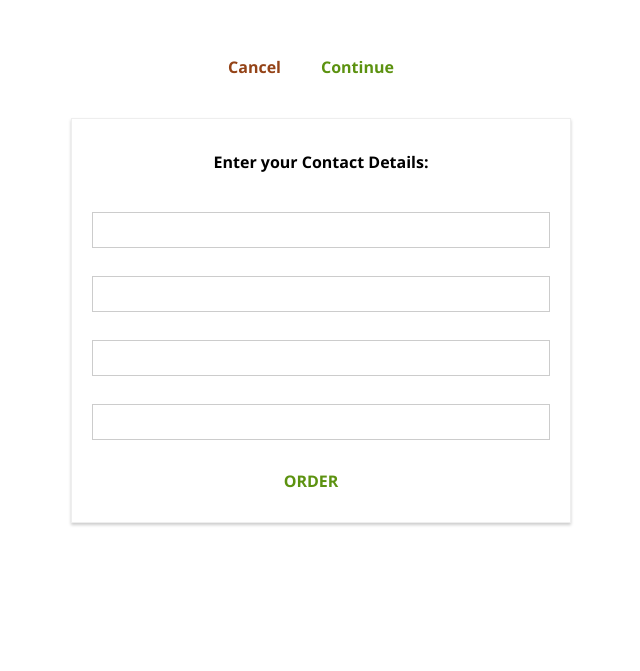
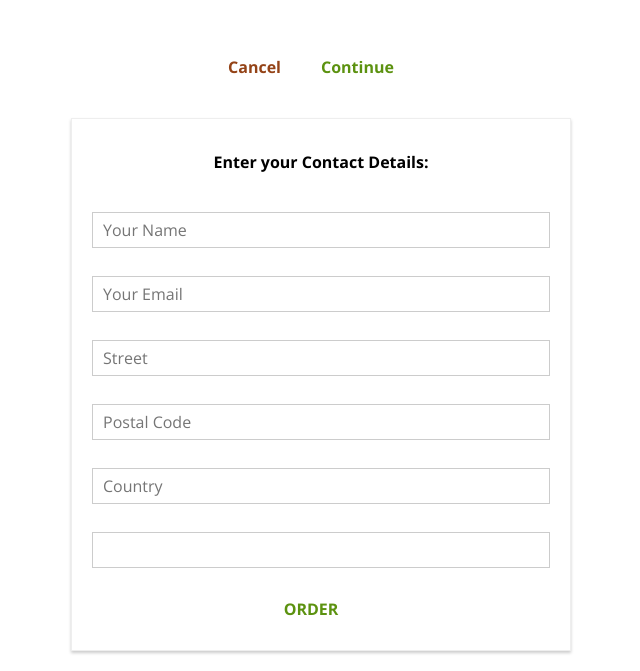
Before and after one commit to janko101/burger-builder-app, a React (Create React App) app: page /checkout/contact-data in a window 1280 px wide. Shown: the part 700-1371 px from the top of the page, without its empty margins (319-959 px from the left). Before the commit the page ends 1243 px from the top, so only its background shows below. Built offline with nearby package versions, Linux system fonts and the light colour scheme.

Commit message:
Passes in input elements dynamically

```diff
--- a/src/Components/ContactData.jsx
+++ b/src/Components/ContactData.jsx
@@ -95,12 +95,24 @@ class ContactData extends Component {
   };
 
   render() {
+    const formElementsArray = [];
+    for (let key in this.state.orderForm) {
+      formElementsArray.push({
+        id: key,
+        config: this.state.orderForm[key],
+      });
+    }
+
     let form = (
       <form>
-        <Input elementType="..." elementConfig="..." value="" />
-        <Input elementType="..." elementConfig="..." value="" />
-        <Input elementType="..." elementConfig="..." value="" />
-        <Input elementType="..." elementConfig="..." value="" />
+        {formElementsArray.map((formElement) => (
+          <Input
+            key={formElement.id}
+            elementType={formElement.config.elementType}
+            elementConfig={formElement.config.elementConfig}
+            value={formElement.config.value}
+          />
+        ))}
         <Button buttonType="Success" clicked={this.orderHandler}>
           ORDER
         </Button>
```
